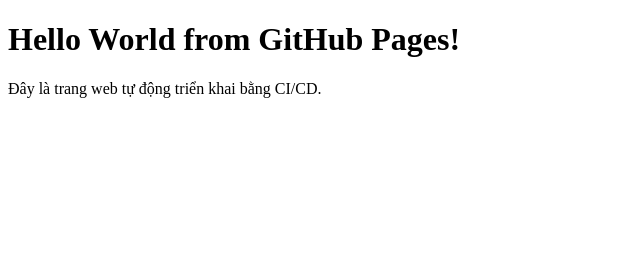
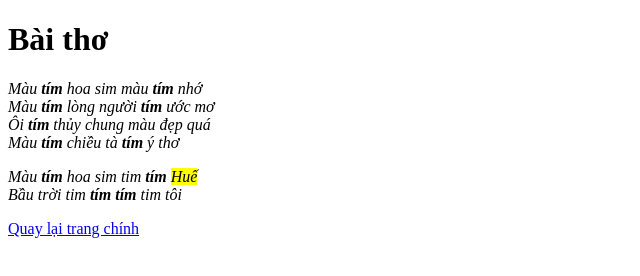
Before and after one commit to hiepdayy/hiepdayy.github.io, a plain HTML site: page index.html in a window 1280 px wide. Shown: the whole page, without its empty margins (0-640 px from the left). Drawn offline with Linux system fonts and the light colour scheme.

Commit message:
index.html

```diff
--- a/index.html
+++ b/index.html
@@ -1,10 +1,24 @@
 <!DOCTYPE html>
+<html lang="vi">
 <html>
-<head>
-    <title>My First CI/CD</title>
-</head>
-<body>
-    <h1>Hello World from GitHub Pages!</h1>
-    <p>Đây là trang web tự động triển khai bằng CI/CD.</p>
-</body>
+	<head>
+		<title>Baitho.htm </title>
+	</head>
+
+	<body>
+		<a name="tho"><h1>Bài thơ</h1>
+		</a>
+		<i>
+		<p>	Màu <b>tím</b> hoa sim màu <b>tím</b> nhớ<br>
+			Màu <b>tím</b> lòng người <b>tím</b> ước mơ<br>
+			Ôi <b>tím</b> thủy chung màu đẹp quá<br>
+			Màu <b>tím</b> chiều tà <b>tím</b> ý thơ<br>
+		</p>
+		<p>	Màu <b>tím</b> hoa sim tim <b>tím</b> <mark>Huế</mark><br>
+			Bầu trời tim <b>tím</b> <b>tím</b> tim tôi<br>
+		</p>
+		</i>
+		<a href="/main/index.html">Quay lại trang chính</a>
+	</body>
+
 </html>
```
